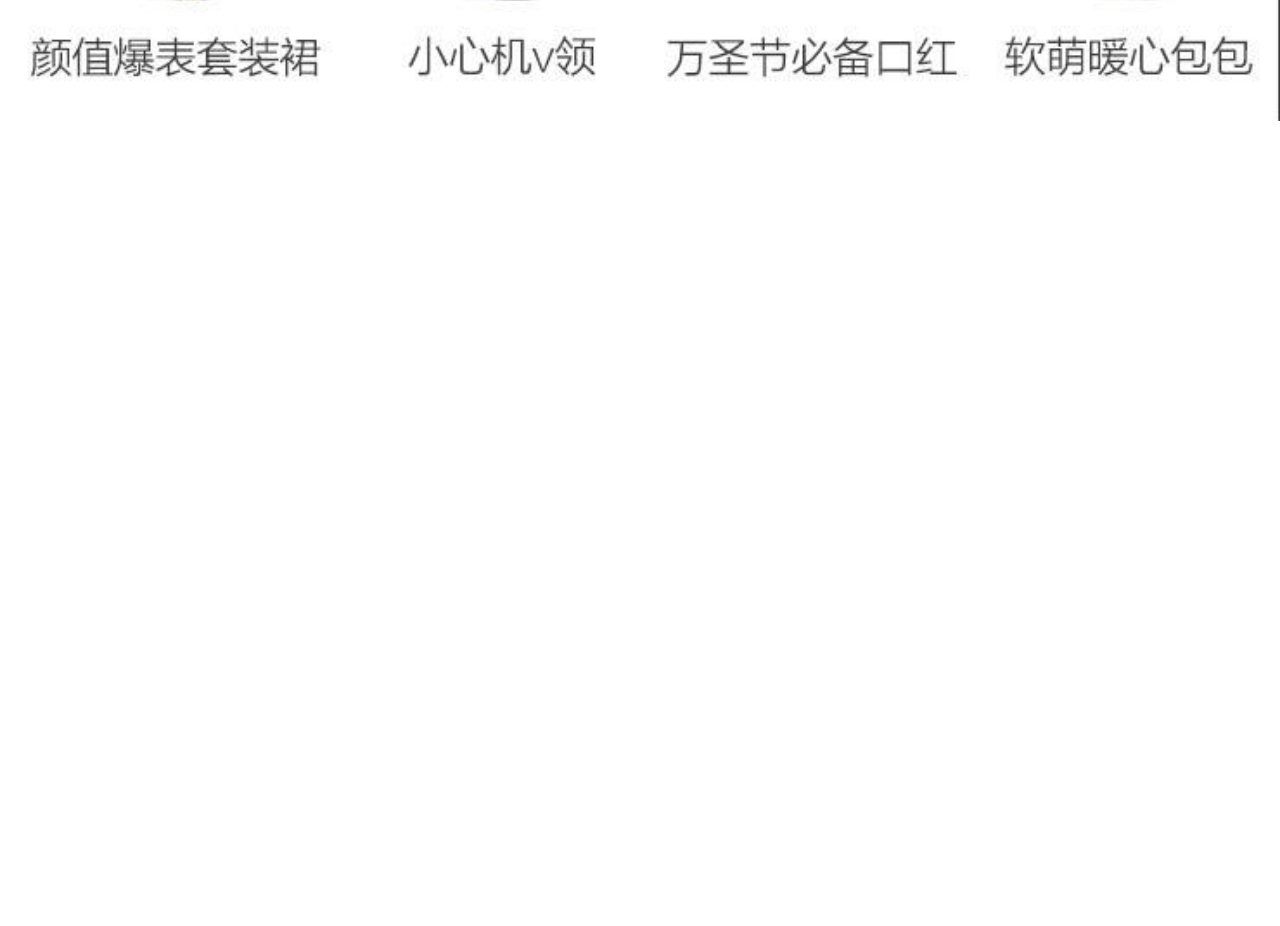
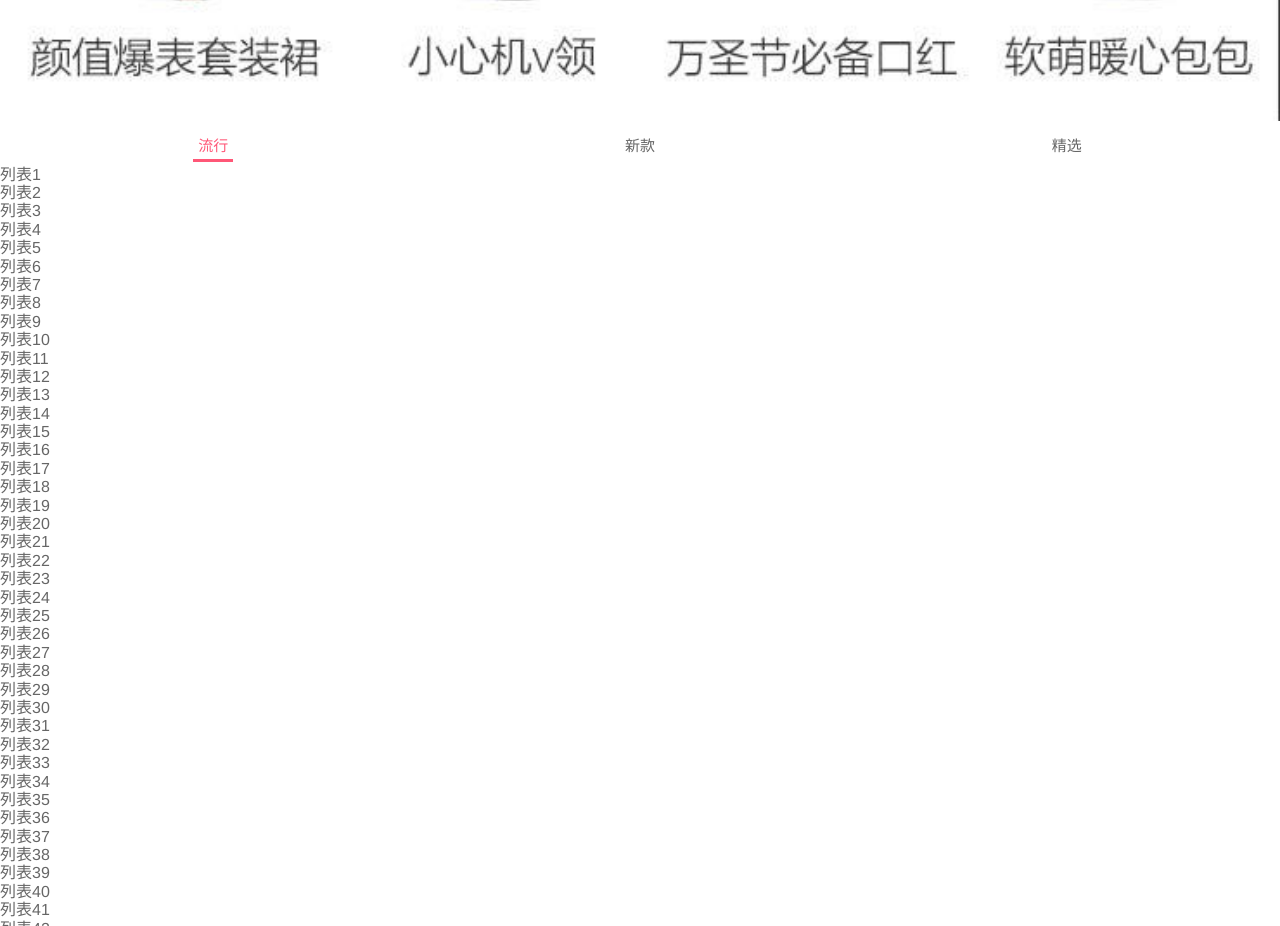
Before and after one commit to Bibheng/supermall, a Vue app: page /home in a window 1280 px wide. Shown: the part 900-1826 px from the top of the page. Before the commit the page ends 1026 px from the top, so only its background shows below. Built offline with nearby package versions, Linux system fonts and the light colour scheme; no server answers.

Commit message:
首页封装tabControl组件

```diff
--- /dev/null
+++ b/src/components/content/tabControl/TabControl.vue
@@ -0,0 +1,60 @@
+<template>
+  <div class="tab-control">
+    <div v-for="(item, index) in titles"
+         class="tab-control-item"
+         :class="{active: index===currentIndex}" @click="itemClick(index)">
+      <span>{{ item }}</span>
+    </div>
+  </div>
+</template>
+
+<script>
+export default {
+  name: "TabControl",
+  props: {
+    titles: {
+      type: Array,
+      default() {
+        return []
+      }
+    }
+  },
+  data() {
+    return {
+      currentIndex: 0
+    }
+  },
+  methods: {
+    itemClick(index) {
+      this.currentIndex = index
+    }
+  }
+}
+</script>
+
+<style scoped>
+.tab-control {
+  display: flex;
+  text-align: center;
+  font-size: 15px;
+  height: 40px;
+  line-height: 40px;
+  background-color: #fff;
+}
+
+.tab-control-item {
+  flex: 1;
+}
+
+.tab-control-item span {
+  padding: 5px;
+}
+
+.active {
+  color: var(--color-high-text);
+}
+
+.active span {
+  border-bottom: 3px solid var(--color-high-text);
+}
+</style>
--- a/src/views/home/Home.vue
+++ b/src/views/home/Home.vue
@@ -6,25 +6,131 @@
     <home-swiper :banners="banners"/>
     <recommend-view :recommends="recommends"/>
     <feature-view/>
+    <tab-control class="tab-control" :titles="['流行', '新款', '精选']"/>
 
+    <ul>
+      <li>列表1</li>
+      <li>列表2</li>
+      <li>列表3</li>
+      <li>列表4</li>
+      <li>列表5</li>
+      <li>列表6</li>
+      <li>列表7</li>
+      <li>列表8</li>
+      <li>列表9</li>
+      <li>列表10</li>
+      <li>列表11</li>
+      <li>列表12</li>
+      <li>列表13</li>
+      <li>列表14</li>
+      <li>列表15</li>
+      <li>列表16</li>
+      <li>列表17</li>
+      <li>列表18</li>
+      <li>列表19</li>
+      <li>列表20</li>
+      <li>列表21</li>
+      <li>列表22</li>
+      <li>列表23</li>
+      <li>列表24</li>
+      <li>列表25</li>
+      <li>列表26</li>
+      <li>列表27</li>
+      <li>列表28</li>
+      <li>列表29</li>
+      <li>列表30</li>
+      <li>列表31</li>
+      <li>列表32</li>
+      <li>列表33</li>
+      <li>列表34</li>
+      <li>列表35</li>
+      <li>列表36</li>
+      <li>列表37</li>
+      <li>列表38</li>
+      <li>列表39</li>
+      <li>列表40</li>
+      <li>列表41</li>
+      <li>列表42</li>
+      <li>列表43</li>
+      <li>列表44</li>
+      <li>列表45</li>
+      <li>列表46</li>
+      <li>列表47</li>
+      <li>列表48</li>
+      <li>列表49</li>
+      <li>列表50</li>
+      <li>列表51</li>
+      <li>列表52</li>
+      <li>列表53</li>
+      <li>列表54</li>
+      <li>列表55</li>
+      <li>列表56</li>
+      <li>列表57</li>
+      <li>列表58</li>
+      <li>列表59</li>
+      <li>列表60</li>
+      <li>列表61</li>
+      <li>列表62</li>
+      <li>列表63</li>
+      <li>列表64</li>
+      <li>列表65</li>
+      <li>列表66</li>
+      <li>列表67</li>
+      <li>列表68</li>
+      <li>列表69</li>
+      <li>列表70</li>
+      <li>列表71</li>
+      <li>列表72</li>
+      <li>列表73</li>
+      <li>列表74</li>
+      <li>列表75</li>
+      <li>列表76</li>
+      <li>列表77</li>
+      <li>列表78</li>
+      <li>列表79</li>
+      <li>列表80</li>
+      <li>列表81</li>
+      <li>列表82</li>
+      <li>列表83</li>
+      <li>列表84</li>
+      <li>列表85</li>
+      <li>列表86</li>
+      <li>列表87</li>
+      <li>列表88</li>
+      <li>列表89</li>
+      <li>列表90</li>
+      <li>列表91</li>
+      <li>列表92</li>
+      <li>列表93</li>
+      <li>列表94</li>
+      <li>列表95</li>
+      <li>列表96</li>
+      <li>列表97</li>
+      <li>列表98</li>
+      <li>列表99</li>
+      <li>列表100</li>
+    </ul>
   </div>
 </template>
 
 <script>
-import NavBar from "components/common/navbar/NavBar";
 import HomeSwiper from "./childComps/HomeSwiper";
 import RecommendView from "./childComps/RecommendView";
 import FeatureView from "./childComps/FeatureView";
+
+import NavBar from "components/common/navbar/NavBar";
+import TabControl from "components/content/tabControl/TabControl";
 
 import {getHomeMultidata} from "network/home";
 
 export default {
   name: "Home",
   components: {
-    NavBar,
     HomeSwiper,
     RecommendView,
-    FeatureView
+    FeatureView,
+    NavBar,
+    TabControl
   },
   data() {
     return {
@@ -57,4 +163,9 @@
   top: 0;
   z-index: 9;
 }
+
+.tab-control {
+  position: sticky;
+  top: 44px
+}
 </style>
```
